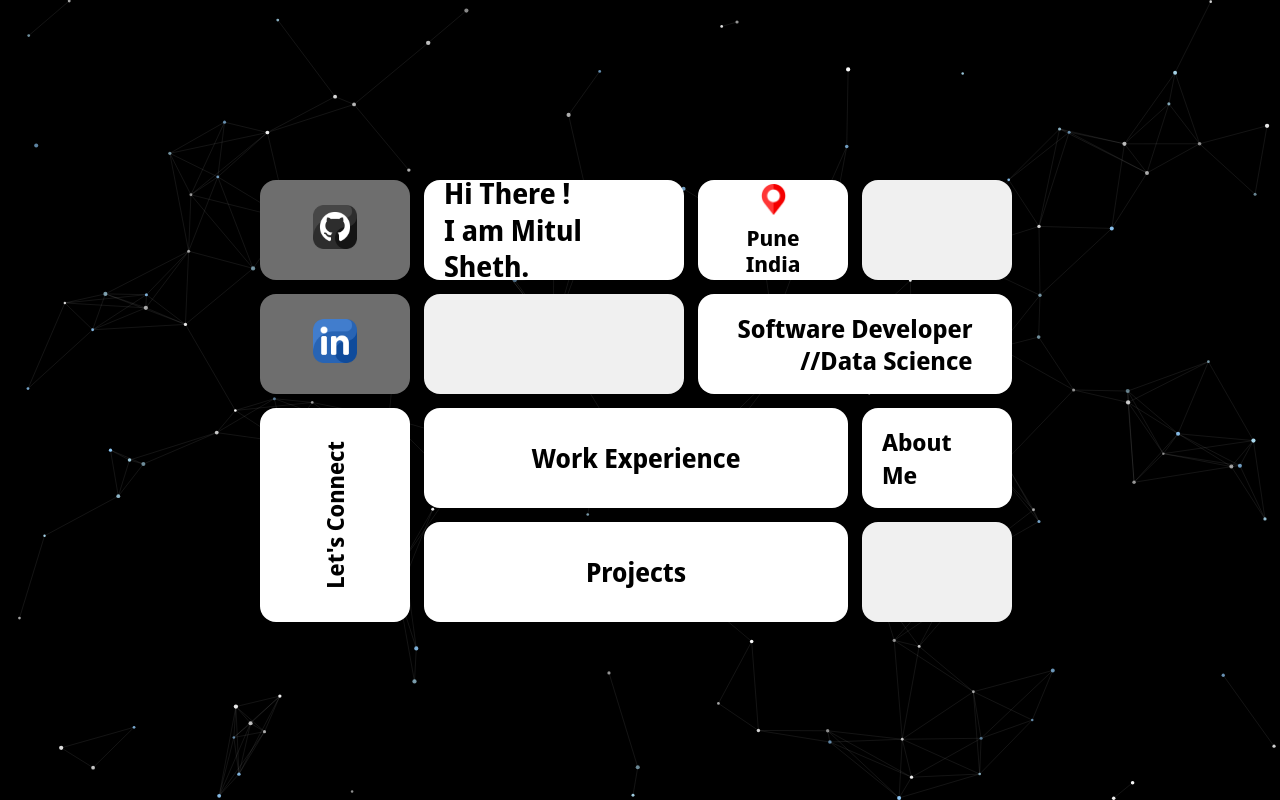
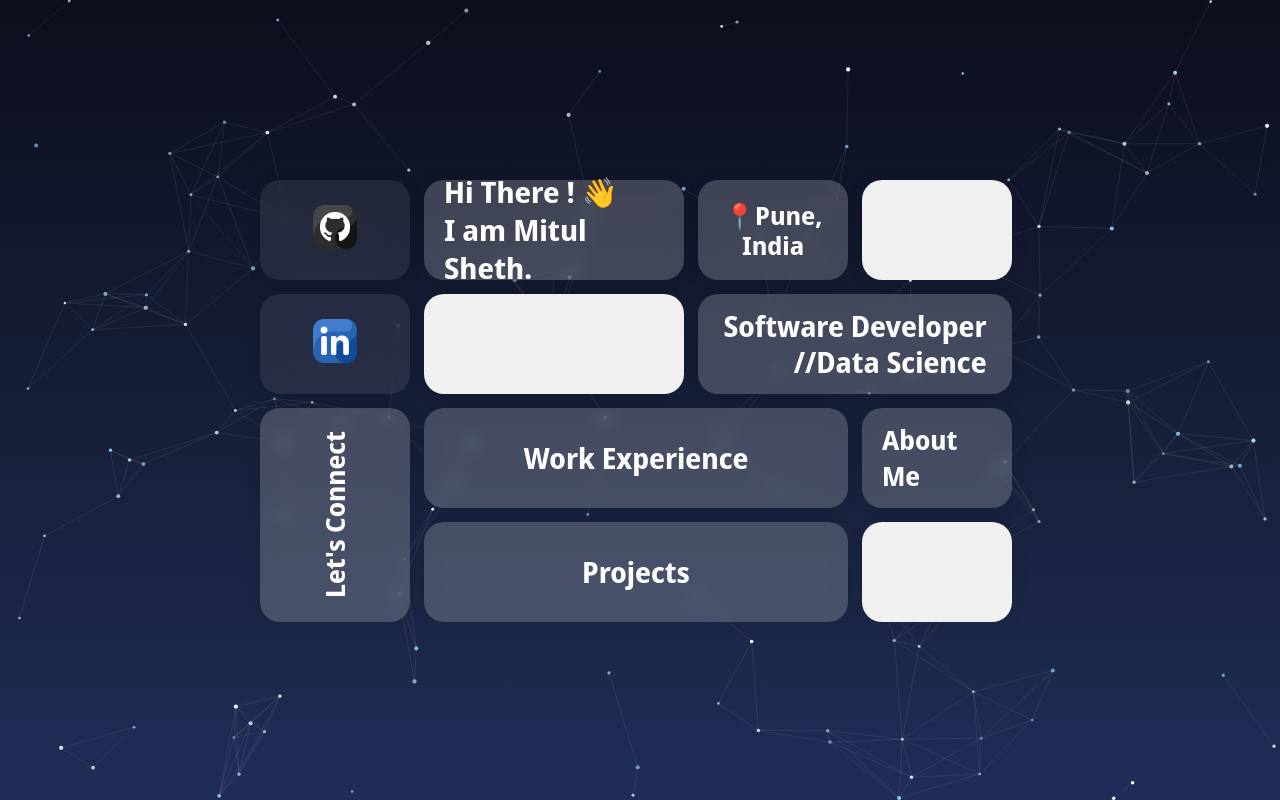
Before and after one commit to aristocrat71/web-portfolio, a React (Vite) app: page / in a window 1280 px wide. Built offline with nearby package versions, Linux system fonts and the light colour scheme.

Commit message:
Background and block changes

```diff
--- a/src/App.css
+++ b/src/App.css
@@ -5,7 +5,7 @@ body, html, #root, .app-root {
   min-height: 100vh;
   margin: 0;
   padding: 0;
-  background: #000;
+  background: black;
   position: relative;
 }
 
@@ -20,7 +20,13 @@ body, html, #root, .app-root {
   max-width: 100vw;
   max-height: 100vh;
   display: block;
-  background: #000;
+  background: linear-gradient(
+  180deg,
+  #0c0e1c 0%,
+  #141b33 40%,
+  #1b2645 75%,
+  #202d59 100%
+  );
   z-index: 0;
   pointer-events: none;
 }
--- a/src/components/MasonryCluster.css
+++ b/src/components/MasonryCluster.css
@@ -22,13 +22,16 @@
   }
 
   .block {
-    background-color: white;
-    border-radius: 16px;
+    background: rgba(255, 255, 255, 0.2);
+    backdrop-filter: blur(8px);
+    border: 1px solid rgba(255, 255, 255, 0.1);
+    border-radius: 20px;
+    box-shadow: 0 4px 20px rgba(0, 0, 0, 0.5);
+    color: white;
     display: flex;
     align-items: center;
     justify-content: center;
     padding: 20px;
-    color: black;
     font-size: 22px;
     font-family: 'Noto Sans Display', sans-serif;
     box-shadow: 0 2px 16px 0 rgba(0,0,0,0.10);
@@ -50,7 +53,8 @@
   .github-block {
     grid-column: 1;
     grid-row: 1;
-    background-color: #6e6e6e;
+    background-color: rgba(255, 255, 255, 0.08);
+    backdrop-filter: blur(12px);
   }
 
   /* Hi There block - wide rectangle */
@@ -62,7 +66,7 @@
   .hi-text {
     text-align: left;
     font-weight: 600;
-    font-size: 28px;
+    font-size: 29px;
     line-height: 1.3;
   }
 
@@ -75,14 +79,10 @@
     gap: 4px;
   }
 
-  .location-icon {
-    font-size: 18px;
-  }
-
   .location-text {
     text-align: center;
     font-weight: 600;
-    font-size: 22px;
+    font-size: 25px;
     line-height: 1.2;
   }
 
@@ -97,7 +97,8 @@
   .linkedin-block {
     grid-column: 1;
     grid-row: 2;
-    background-color: #6e6e6e;
+    background-color: rgba(255, 255, 255, 0.08);
+    backdrop-filter: blur(12px);
   }
 
   /* Empty block left middle - square */
@@ -117,7 +118,7 @@
   .developer-text {
     text-align: right;
     font-weight: 600;
-    font-size: 25px;
+    font-size: 28px;
     line-height: 1.3;
   }
 
@@ -132,7 +133,7 @@
     writing-mode: vertical-rl;
     text-orientation: mixed;
     font-weight: 600;
-    font-size: 23px;
+    font-size: 26px;
     transform: rotate(180deg);
   }
 
@@ -145,7 +146,7 @@
 
   .about-text {
     font-weight: 600;
-    font-size: 24px;
+    font-size: 26px;
   }
 
   /* Experience block - square */
@@ -157,7 +158,7 @@
 
   .experience-text {
     font-weight: 600;
-    font-size: 26px;
+    font-size: 28px;
   }
 
   /* Projects block - wide rectangle */
@@ -169,7 +170,7 @@
 
   .projects-text {
     font-weight: 600;
-    font-size: 26px;
+    font-size: 28px;
   }
 
   /* Empty block bottom right - square */
--- a/src/components/MasonryCluster.jsx
+++ b/src/components/MasonryCluster.jsx
@@ -64,18 +64,14 @@ const MasonryCluster = () => {
         {/* Hi There block */}
         <div className={`block hi-block${glowIndexes.includes(1) ? ' glow-near-cursor' : ''}`}>
           <div className="hi-text">
-            <div>Hi There !</div>
+            <div>Hi There ! 👋</div>
             <div>I am Mitul Sheth.</div>
           </div>
         </div>
         {/* Location block (hyperlinked) */}
         <a className={`block location-block${glowIndexes.includes(2) ? ' glow-near-cursor' : ''}`} href="https://maps.app.goo.gl/12gnHwGSMFruFg9H6" target="_blank" rel="noopener noreferrer">
-          <div className="location-icon">
-            <img src={pinIcon} alt="Location" style={{ width: 31, height: 31 }} />
-          </div>
           <div className="location-text">
-            <div>Pune</div>
-            <div>India</div>
+            <div>📍Pune, India</div>
           </div>
         </a>
         {/* Empty block top right */}
```
